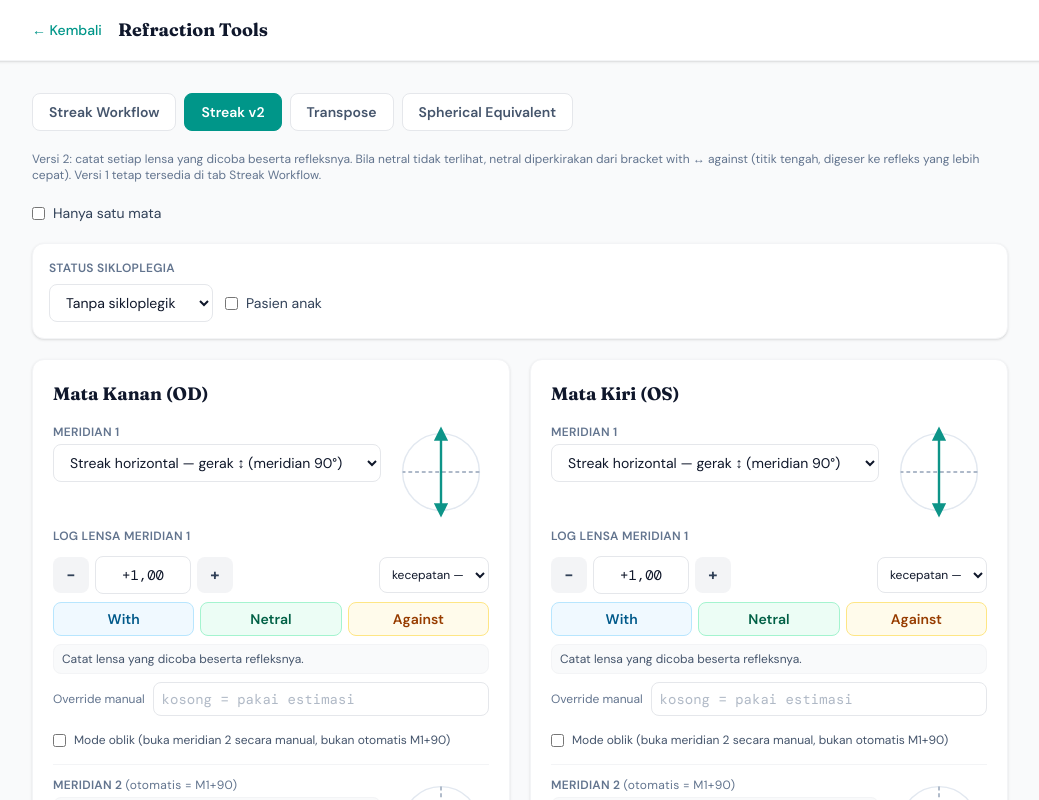
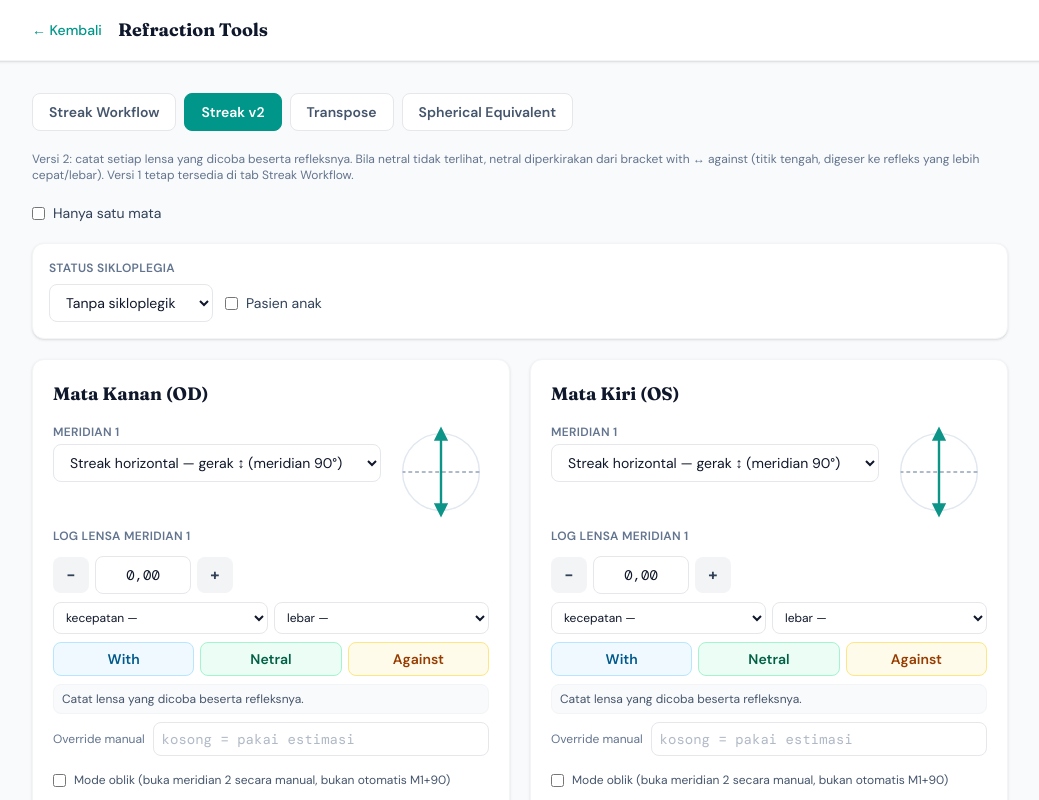
Before and after one commit to heyindra37/ophtalmo-suite, a Next.js app: page /refraction-tools in a window 1280 px wide. Both pictures are taken after a click on the button "Streak v2". Shown: the top 800 px of the page, without its empty margins (120-1159 px from the left). Built offline with nearby package versions, Linux system fonts and the light colour scheme.

Commit message:
feat(refraction): reflex width in neutral estimate, plano start, sign-aware hints
Co-Authored-By: Claude Opus 5.5 <noreply@anthropic.com>
Claude-Session: https://claude.ai/code/session_013Y3bNuYQbAQKsXuZwWEnnN

```diff
--- a/components/refraction-tools/LensLogMeridian.tsx
+++ b/components/refraction-tools/LensLogMeridian.tsx
@@ -12,6 +12,18 @@ const REFLEX_STYLE: Record<Reflex, string> = {
   against: "bg-amber-50 text-amber-800 border-amber-200",
 };
 const SPEED_LABEL: Record<ReflexSpeed, string> = { 1: "lambat", 2: "sedang", 3: "cepat" };
+const WIDTH_LABEL: Record<ReflexSpeed, string> = { 1: "sempit", 2: "sedang", 3: "lebar" };
+
+/** Next-lens hint worded for the sign of the lens in hand. */
+function nextLensHint(powerD: number, needMorePlus: boolean): string {
+  if (needMorePlus) return powerD < 0 ? "kurangi minus" : "tambah plus";
+  return powerD > 0 ? "kurangi plus" : "tambah minus";
+}
+
+function entryNotes(e: LensEntry): string {
+  const notes = [e.speed && SPEED_LABEL[e.speed], e.width && WIDTH_LABEL[e.width]].filter(Boolean);
+  return notes.length ? ` (${notes.join(", ")})` : "";
+}
 
 let seq = 0;
 const newId = () => `l${Date.now().toString(36)}${(seq++).toString(36)}`;
@@ -27,8 +39,12 @@ export default function LensLogMeridian({
   overrideRaw: string;
   onOverrideChange: (raw: string) => void;
 }) {
-  const [powerRaw, setPowerRaw] = useState("+1,00");
+  // Start at plano, or at the last lens tried when the log already has entries.
+  const [powerRaw, setPowerRaw] = useState(() =>
+    entries.length ? formatSignedDisplay(entries[entries.length - 1].powerD) : "0,00"
+  );
   const [speed, setSpeed] = useState<ReflexSpeed | null>(null);
+  const [width, setWidth] = useState<ReflexSpeed | null>(null);
   const power = parseDecimal(powerRaw);
   const est = estimateNeutral(entries);
   const sorted = [...entries].sort((a, b) => a.powerD - b.powerD);
@@ -36,7 +52,11 @@ export default function LensLogMeridian({
   const step = (d: number) => setPowerRaw(formatSignedDisplay((power ?? 0) + d));
   const add = (reflex: Reflex) => {
     if (power === null) return;
-    onChange([...entries, { id: newId(), powerD: power, reflex, ...(speed && reflex !== "neutral" ? { speed } : {}) }]);
+    const graded = reflex !== "neutral";
+    onChange([
+      ...entries,
+      { id: newId(), powerD: power, reflex, ...(speed && graded ? { speed } : {}), ...(width && graded ? { width } : {}) },
+    ]);
   };
   const isBracket = (e: LensEntry) =>
     est.status === "ok" && est.bracket !== null && est.source === "bracket" &&
@@ -59,16 +79,31 @@ export default function LensLogMeridian({
         <button type="button" onClick={() => step(0.25)} className="w-9 h-9 rounded-lg bg-gray-100 text-slate-700 font-bold">
           +
         </button>
+      </div>
+      <div className="grid grid-cols-2 gap-1.5">
         <select
           aria-label="Kecepatan refleks"
           value={speed ?? ""}
           onChange={(e) => setSpeed(e.target.value ? (Number(e.target.value) as ReflexSpeed) : null)}
-          className="ml-auto border border-gray-200 rounded-lg px-2 py-2 text-xs bg-white"
+          className="border border-gray-200 rounded-lg px-2 py-1.5 text-xs bg-white"
         >
           <option value="">kecepatan —</option>
           {([1, 2, 3] as ReflexSpeed[]).map((s) => (
             <option key={s} value={s}>
               {SPEED_LABEL[s]}
+            </option>
+          ))}
+        </select>
+        <select
+          aria-label="Lebar refleks"
+          value={width ?? ""}
+          onChange={(e) => setWidth(e.target.value ? (Number(e.target.value) as ReflexSpeed) : null)}
+          className="border border-gray-200 rounded-lg px-2 py-1.5 text-xs bg-white"
+        >
+          <option value="">lebar —</option>
+          {([1, 2, 3] as ReflexSpeed[]).map((s) => (
+            <option key={s} value={s}>
+              {WIDTH_LABEL[s]}
             </option>
           ))}
         </select>
@@ -97,7 +132,7 @@ export default function LensLogMeridian({
               <span className="font-mono font-semibold w-14">{formatSignedDisplay(e.powerD)}</span>
               <span>
                 {REFLEX_LABEL[e.reflex]}
-                {e.speed ? ` (${SPEED_LABEL[e.speed]})` : ""}
+                {entryNotes(e)}
               </span>
               <button
                 type="button"
@@ -114,15 +149,17 @@ export default function LensLogMeridian({
 
       <div className="text-xs rounded-lg bg-gray-50 border border-gray-100 px-2 py-1.5 text-slate-600" data-testid="neutral-estimate">
         {est.status === "empty" && "Catat lensa yang dicoba beserta refleksnya."}
-        {est.status === "need-against" && `Baru ada with (s.d. ${formatSignedDisplay(est.withMax)}) — tambah plus sampai muncul against.`}
-        {est.status === "need-with" && `Baru ada against (mulai ${formatSignedDisplay(est.againstMin)}) — kurangi plus sampai muncul with.`}
+        {est.status === "need-against" &&
+          `Baru ada with (s.d. ${formatSignedDisplay(est.withMax)}) — ${nextLensHint(est.withMax, true)} sampai muncul against.`}
+        {est.status === "need-with" &&
+          `Baru ada against (mulai ${formatSignedDisplay(est.againstMin)}) — ${nextLensHint(est.againstMin, false)} sampai muncul with.`}
         {est.status === "ok" && (
           <>
             <b className="text-slate-900">Estimasi netral {formatSignedDisplay(est.powerD)}</b>{" "}
             {est.source === "observed"
               ? "(netral teramati)"
               : `(bracket ${formatSignedDisplay(est.bracket!.withD)} ↔ ${formatSignedDisplay(est.bracket!.againstD)}, ${
-                  est.shifted ? "digeser ke refleks yang lebih cepat" : "titik tengah"
+                  est.shifted ? "digeser ke refleks yang lebih cepat/lebar" : "titik tengah"
                 })`}
             {est.inconsistent && (
               <span className="block text-red-600 font-semibold">⚠ Tidak konsisten: ada with pada lensa lebih plus daripada against. Cek ulang.</span>
--- a/components/refraction-tools/StreakV2Tab.tsx
+++ b/components/refraction-tools/StreakV2Tab.tsx
@@ -225,7 +225,7 @@ export default function StreakV2Tab() {
     <div className="flex flex-col gap-5">
       <p className="text-xs text-slate-500">
         Versi 2: catat setiap lensa yang dicoba beserta refleksnya. Bila netral tidak terlihat, netral diperkirakan dari bracket
-        with ↔ against (titik tengah, digeser ke refleks yang lebih cepat). Versi 1 tetap tersedia di tab Streak Workflow.
+        with ↔ against (titik tengah, digeser ke refleks yang lebih cepat/lebar). Versi 1 tetap tersedia di tab Streak Workflow.
       </p>
       <div className="flex flex-wrap items-center gap-3">
         <label className="flex items-center gap-2 text-sm text-slate-700">
--- a/lib/refraction-tools/lensLog.ts
+++ b/lib/refraction-tools/lensLog.ts
@@ -7,6 +7,14 @@ export interface LensEntry {
   powerD: number;
   reflex: Reflex;
   speed?: ReflexSpeed;
+  /** Band width, same 1–3 scale: a wider reflex is closer to neutral. */
+  width?: ReflexSpeed;
+}
+
+/** How near neutral a reflex looks, from whichever of speed and width were recorded (2 when neither). */
+export function closeness(e: LensEntry): number {
+  const marks = [e.speed, e.width].filter((v): v is ReflexSpeed => v !== undefined);
+  return marks.length ? marks.reduce((s, v) => s + v, 0) / marks.length : 2;
 }
 
 export type NeutralEstimate =
@@ -28,7 +36,7 @@ const WIDE_BRACKET_D = 0.75;
 /**
  * Neutral point from a log of trial lenses on one meridian. With motion needs more plus, so it
  * appears on the less-plus side; neutral lies between the most-plus "with" and the least-plus
- * "against". A faster/wider reflex is nearer neutral, so the estimate leans toward that side.
+ * "against". A faster and/or wider reflex is nearer neutral, so the estimate leans toward that side.
  */
 export function estimateNeutral(entries: LensEntry[]): NeutralEstimate {
   if (!entries.length) return { status: "empty" };
@@ -48,8 +56,8 @@ export function estimateNeutral(entries: LensEntry[]): NeutralEstimate {
   if (!W) return { status: "need-with", againstMin: A!.powerD };
   if (!A) return { status: "need-against", withMax: W.powerD };
 
-  const sW = W.speed ?? 2;
-  const sA = A.speed ?? 2;
+  const sW = closeness(W);
+  const sA = closeness(A);
   const lo = Math.min(W.powerD, A.powerD);
   const hi = Math.max(W.powerD, A.powerD);
   // Lean toward the faster reflex: a fast "with" keeps the estimate close to the with lens.
@@ -61,12 +69,14 @@ export function estimateNeutral(entries: LensEntry[]): NeutralEstimate {
     const towardWith = (sW > sA) === W.powerD < A.powerD;
     powerD = (Math.abs(q - Math.round(q)) === 0.5 ? (towardWith ? Math.floor(q) : Math.ceil(q)) : Math.round(q)) / 4;
   }
+  const midpoint = (W.powerD + A.powerD) / 2;
   return {
     status: "ok",
     source: "bracket",
     powerD,
     bracket,
-    shifted: sW !== sA,
+    // Only claim a shift when it survives rounding to the displayed 0.25 D step.
+    shifted: sW !== sA && Math.round(powerD * 4) !== Math.round(midpoint * 4),
     inconsistent,
     wide: hi - lo > WIDE_BRACKET_D,
   };
```
